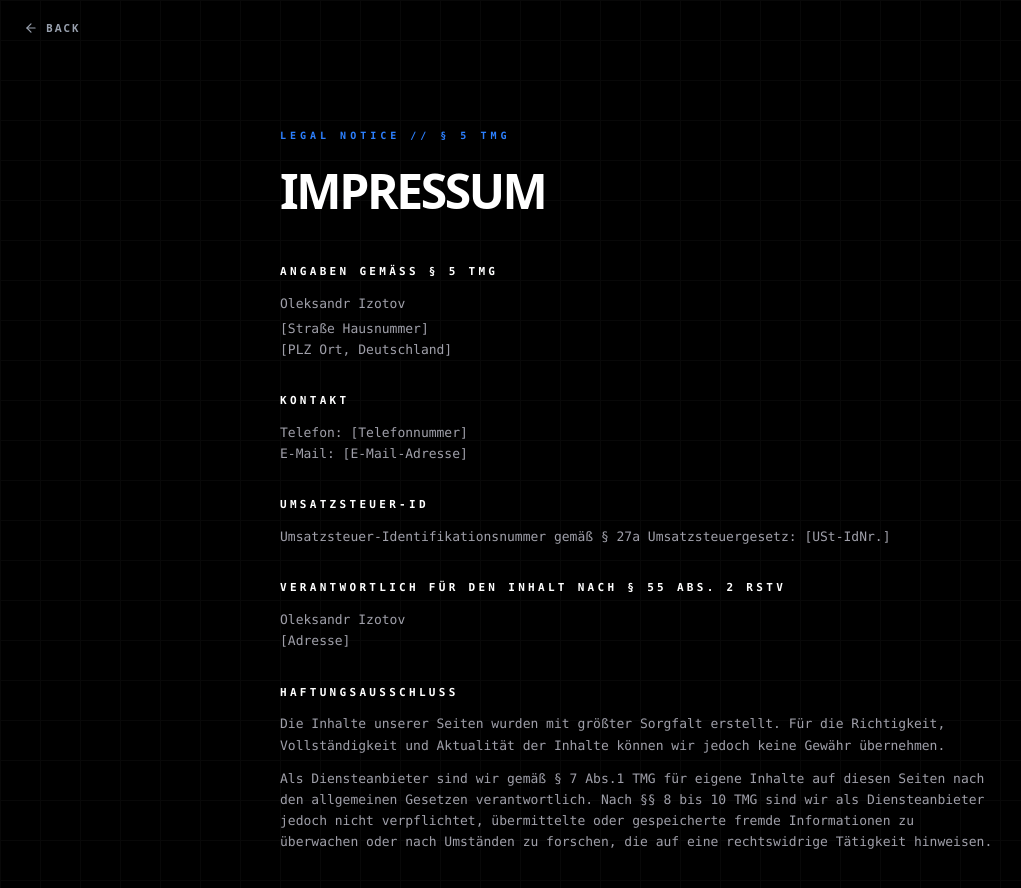
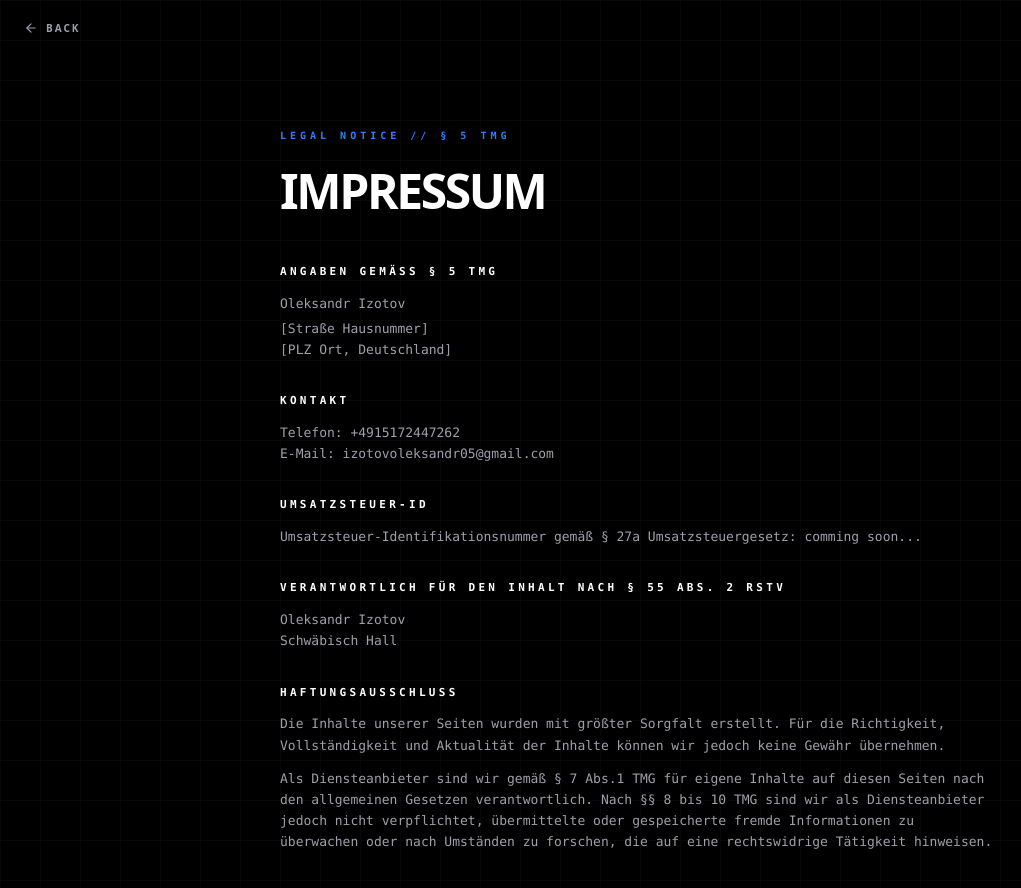
Before and after one commit to oleksandr-izotov/portfolio_2.0, a React (Vite) app: page /impressum in a window 1280 px wide. Shown: the top 888 px of the page, without its empty margins (0-1021 px from the left). Built offline with nearby package versions, Linux system fonts and the light colour scheme.

Commit message:
content: real contact details in the imprint and privacy pages

```diff
--- a/src/components/DatenschutzPage.tsx
+++ b/src/components/DatenschutzPage.tsx
@@ -64,8 +64,8 @@ export const DatenschutzPage = () => {
               Verantwortliche Stelle:
             </p>
             <p>Oleksandr Izotov</p>
-            <p>[Adresse]</p>
-            <p>E-Mail: [E-Mail-Adresse]</p>
+            <p>[Schwäbisch Hall</p>
+            <p>E-Mail: izotovoleksandr05@gmail.com</p>
           </section>
 
           <section>
--- a/src/components/ImpressumPage.tsx
+++ b/src/components/ImpressumPage.tsx
@@ -54,15 +54,15 @@ export const ImpressumPage = () => {
             <h2 className="text-[11px] font-bold uppercase tracking-[0.3em] text-white mb-3">
               Kontakt
             </h2>
-            <p>Telefon: [Telefonnummer]</p>
-            <p>E-Mail: [E-Mail-Adresse]</p>
+            <p>Telefon: +4915172447262</p>
+            <p>E-Mail: izotovoleksandr05@gmail.com</p>
           </section>
 
           <section>
             <h2 className="text-[11px] font-bold uppercase tracking-[0.3em] text-white mb-3">
               Umsatzsteuer-ID
             </h2>
-            <p>Umsatzsteuer-Identifikationsnummer gemäß § 27a Umsatzsteuergesetz: [USt-IdNr.]</p>
+            <p>Umsatzsteuer-Identifikationsnummer gemäß § 27a Umsatzsteuergesetz: comming soon...</p>
           </section>
 
           <section>
@@ -70,7 +70,7 @@ export const ImpressumPage = () => {
               Verantwortlich für den Inhalt nach § 55 Abs. 2 RStV
             </h2>
             <p>Oleksandr Izotov</p>
-            <p>[Adresse]</p>
+            <p>Schwäbisch Hall</p>
           </section>
 
           <section>
```
